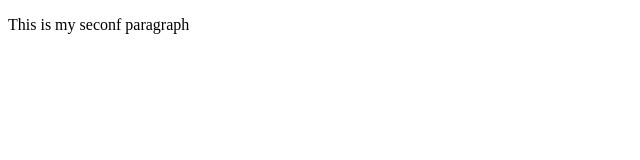
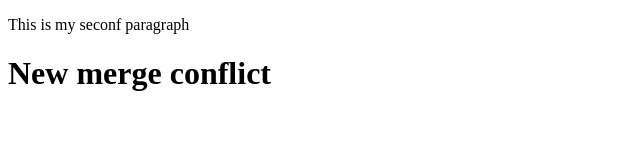
Before and after one commit to Rambrat/newGitTutorial, a plain HTML site: page index2.html in a window 1280 px wide. Shown: the whole page, without its empty margins (0-640 px from the left). Drawn offline with Linux system fonts and the light colour scheme.

Commit message:
commit on main

```diff
--- a/index2.html
+++ b/index2.html
@@ -7,5 +7,6 @@
 </head>
 <body>
     <p>This is my seconf paragraph</p>
+    <h1>New merge conflict</h1>
 </body>
 </html>
```
